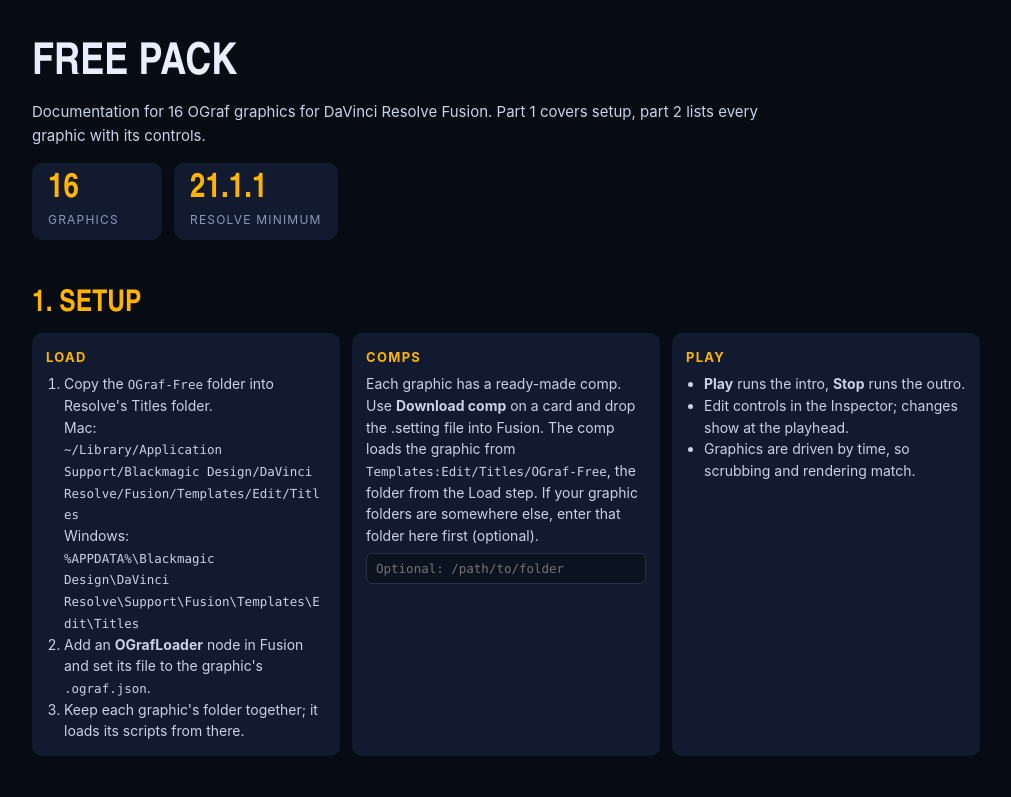
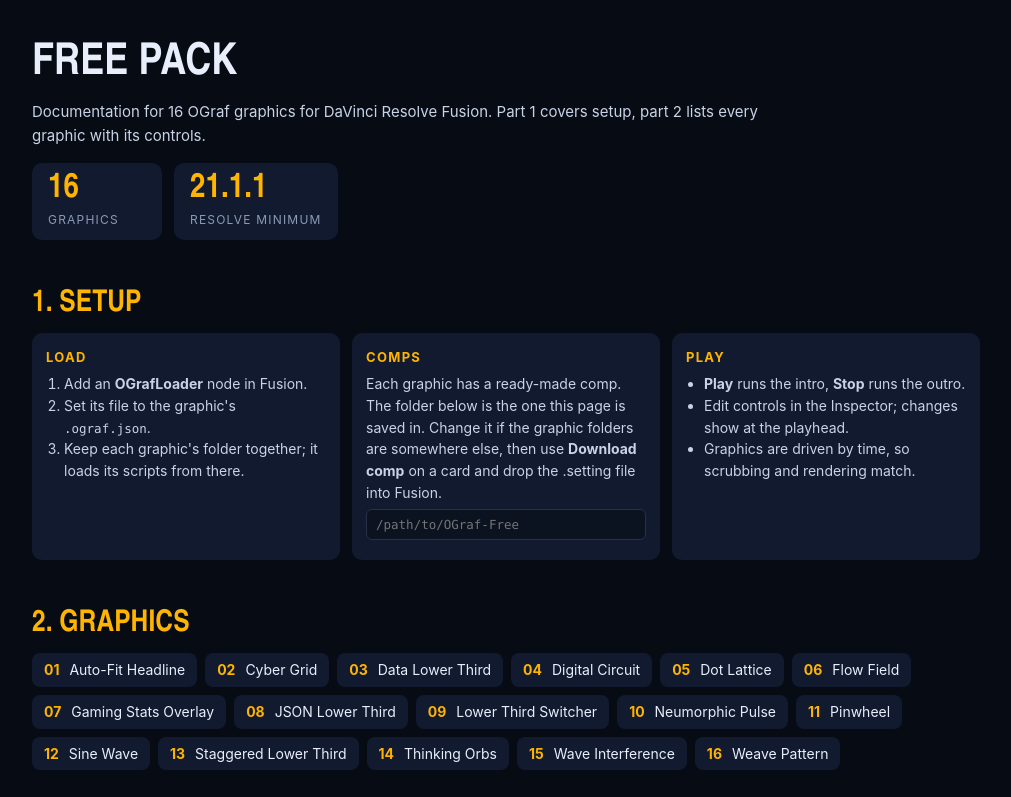
Before and after one commit to native-newmedia/ograf-free-pack, a plain HTML site: page docs/index.html in a window 1280 px wide. Shown: the top 797 px of the page, without its empty margins (134-1145 px from the left). Drawn offline with Linux system fonts and the light colour scheme.

```diff
--- a/docs/index.html
+++ b/docs/index.html
@@ -49,8 +49,8 @@ th{color:var(--mut);font-weight:600} td.d{color:var(--mut)}
 
 <h2 class="sec">1. Setup</h2>
 <div class="grid2">
-<div class="box"><h4>Load</h4><ol><li>Copy the <code>OGraf-Free</code> folder into Resolve's Titles folder. <br>Mac:<br><code style="overflow-wrap:anywhere">~/Library/Application Support/Blackmagic Design/DaVinci Resolve/Fusion/Templates/Edit/Titles</code><br>Windows:<br><code style="overflow-wrap:anywhere">%APPDATA%\Blackmagic Design\DaVinci Resolve\Support\Fusion\Templates\Edit\Titles</code></li><li>Add an <b>OGrafLoader</b> node in Fusion and set its file to the graphic's <code>.ograf.json</code>.</li><li>Keep each graphic's folder together; it loads its scripts from there.</li></ol></div>
-<div class="box"><h4>Comps</h4><p style="margin:0;color:#C9D3E6">Each graphic has a ready-made comp. Use <b>Download comp</b> on a card and drop the .setting file into Fusion. The comp loads the graphic from <code>Templates:Edit/Titles/OGraf-Free</code>, the folder from the Load step. If your graphic folders are somewhere else, enter that folder here first (optional).</p><input id="root" type="text" placeholder="Optional: /path/to/folder" spellcheck="false"></div>
+<div class="box"><h4>Load</h4><ol><li>Add an <b>OGrafLoader</b> node in Fusion.</li><li>Set its file to the graphic's <code>.ograf.json</code>.</li><li>Keep each graphic's folder together; it loads its scripts from there.</li></ol></div>
+<div class="box"><h4>Comps</h4><p style="margin:0;color:#C9D3E6">Each graphic has a ready-made comp. The folder below is the one this page is saved in. Change it if the graphic folders are somewhere else, then use <b>Download comp</b> on a card and drop the .setting file into Fusion.</p><input id="root" type="text" placeholder="/path/to/OGraf-Free" spellcheck="false"><p id="rootmsg" style="margin:8px 0 0;color:#FFB400;display:none">Enter the folder that holds the graphic folders first.</p></div>
 <div class="box"><h4>Play</h4><ul><li><b>Play</b> runs the intro, <b>Stop</b> runs the outro.</li><li>Edit controls in the Inspector; changes show at the playhead.</li><li>Graphics are driven by time, so scrubbing and rendering match.</li></ul></div>
 </div>
 
@@ -207,16 +207,26 @@ th{color:var(--mut);font-weight:600} td.d{color:var(--mut)}
 (function () {
   var COMPS = JSON.parse(document.getElementById('comps').textContent);
   var TOKEN = "@@PACK@@/";
-  var DEFAULT_BASE = "Templates:Edit/Titles/OGraf-Free";   // used when the folder field is empty
-  var root = document.getElementById('root');
-  var KEY = 'ograf-root-' + "OGraf-Free";
+  var DEFAULT_BASE = 'Templates:Edit/Titles/OGraf-Free';   // the GitHub page sets this to the Templates: path
+  var AUTOFILL = false;     // the GitHub page turns this off
+  var root = document.getElementById('root'), msg = document.getElementById('rootmsg');
+  function pageDir() {
+    if (!AUTOFILL || location.protocol !== 'file:') return '';
+    var p; try { p = decodeURIComponent(location.pathname); } catch (e) { return ''; }
+    if (/^\/[A-Za-z]:/.test(p)) p = p.slice(1);
+    else if (location.host) p = '//' + location.host + p;
+    return p.replace(/\/[^\/]*$/, '');
+  }
+  var KEY = 'ograf-root-' + (pageDir() || 'web');
   try { root.value = localStorage.getItem(KEY) || ''; } catch (e) {}
-  root.addEventListener('input', function () { try { localStorage.setItem(KEY, root.value); } catch (e) {} });
+  if (!root.value) root.value = pageDir();
+  root.addEventListener('input', function () { msg.style.display = 'none'; try { localStorage.setItem(KEY, root.value); } catch (e) {} });
   document.addEventListener('click', function (ev) {
     var b = ev.target.closest('button.dl'); if (!b) return;
     var text = COMPS[b.dataset.comp];
     var base = root.value.trim().split(String.fromCharCode(92)).join('/') || DEFAULT_BASE;
     while (base.endsWith('/')) base = base.slice(0, -1);
+    if (!base) { msg.style.display = 'block'; root.focus(); return; }
     text = text.split(TOKEN).join(base + '/');
     var a = document.createElement('a');
     a.href = URL.createObjectURL(new Blob([text], { type: 'text/plain' }));
```
